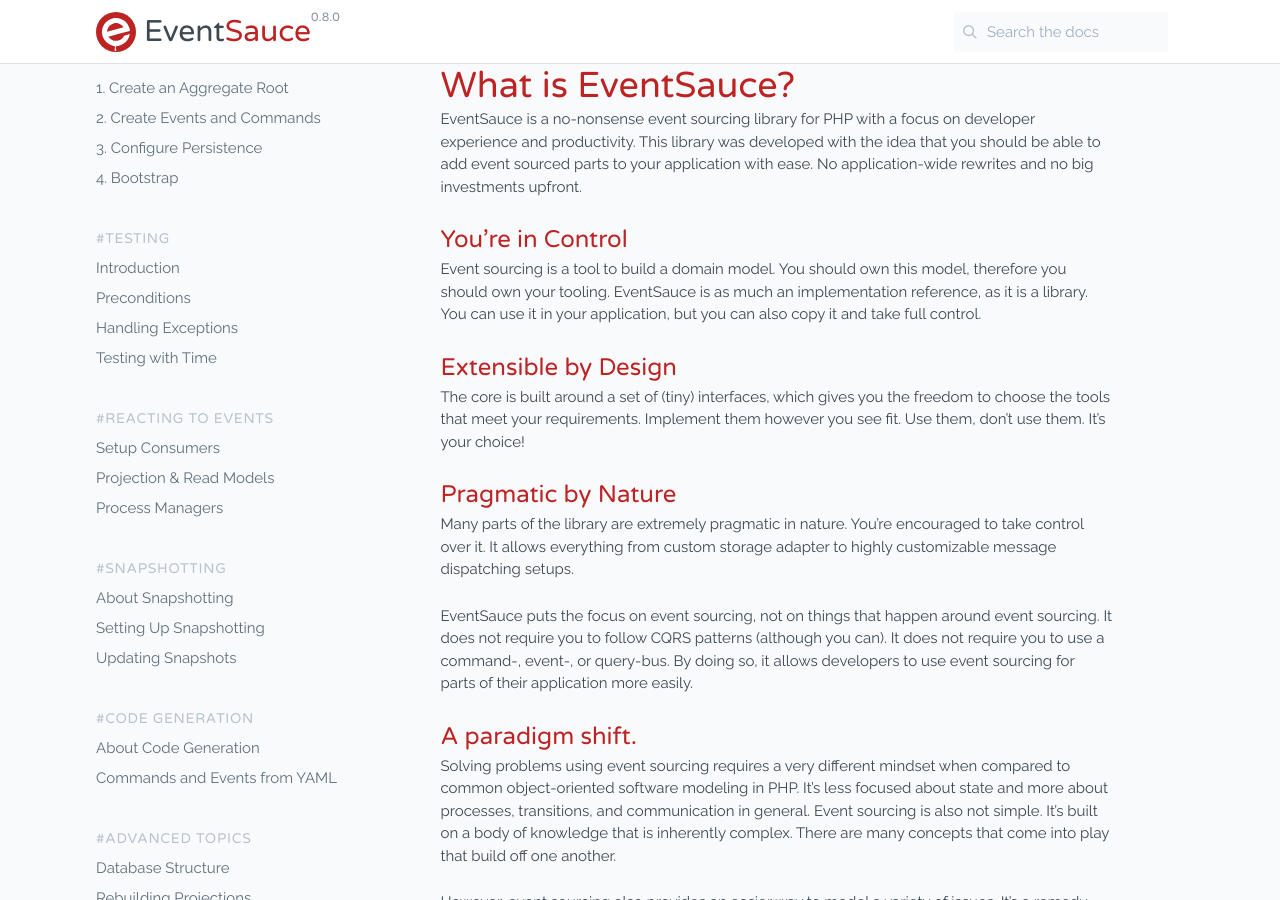
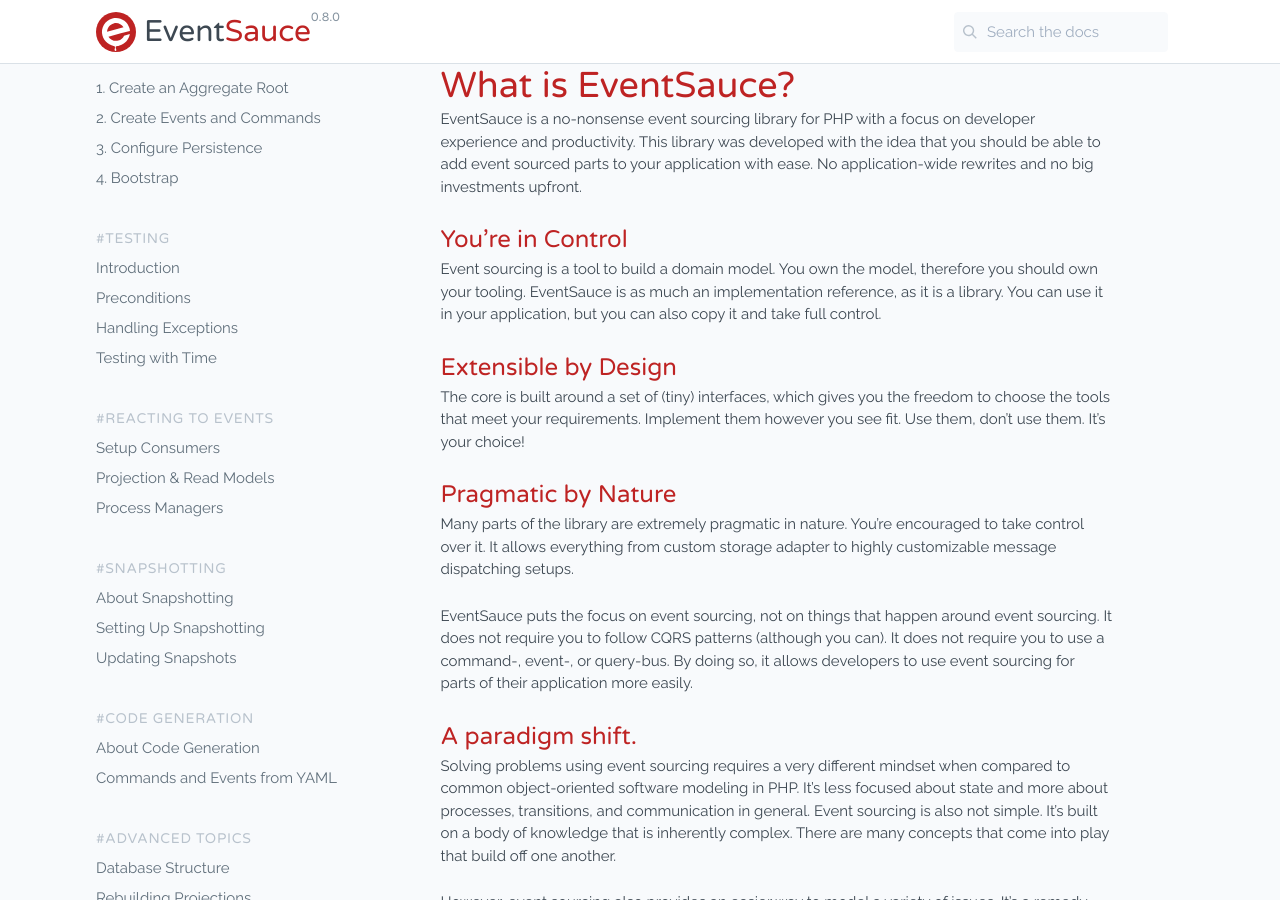
Before and after one commit to EventSaucePHP/EventSauce, a Jekyll site: the page built from docs/docs/index.md, in a window 1280 px wide and 900 px high, scrolled down 305 px, cut to the strip 0-900 px from the top of the window. Built offline with Jekyll 4.4.1, drawn with Linux system fonts in a browser that asks for light colours; comment, search, counter and statistics services are not loaded; grey boxes are pictures that could not be loaded.

Commit message:
Rewording

```diff
--- a/docs/docs/index.md
+++ b/docs/docs/index.md
@@ -31,7 +31,7 @@ rewrites and no big investments upfront.
 
 ## You're in Control
 
-Event sourcing is a tool to build a domain model. You should own this model, therefore you
+Event sourcing is a tool to build a domain model. You own the model, therefore you
 should own your tooling. EventSauce is as much an implementation reference, as it is a
 library. You can use it in your application, but you can also copy it and take full control.
 
```
